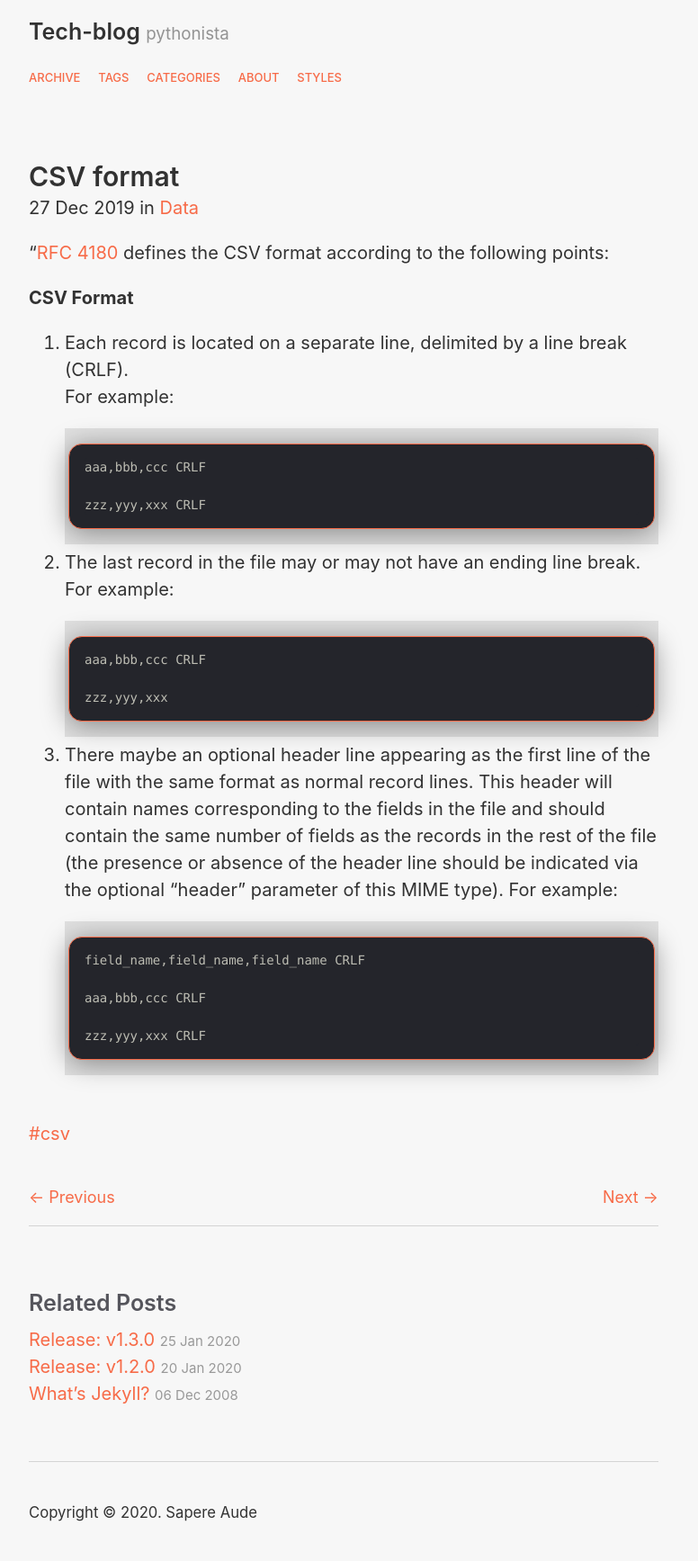
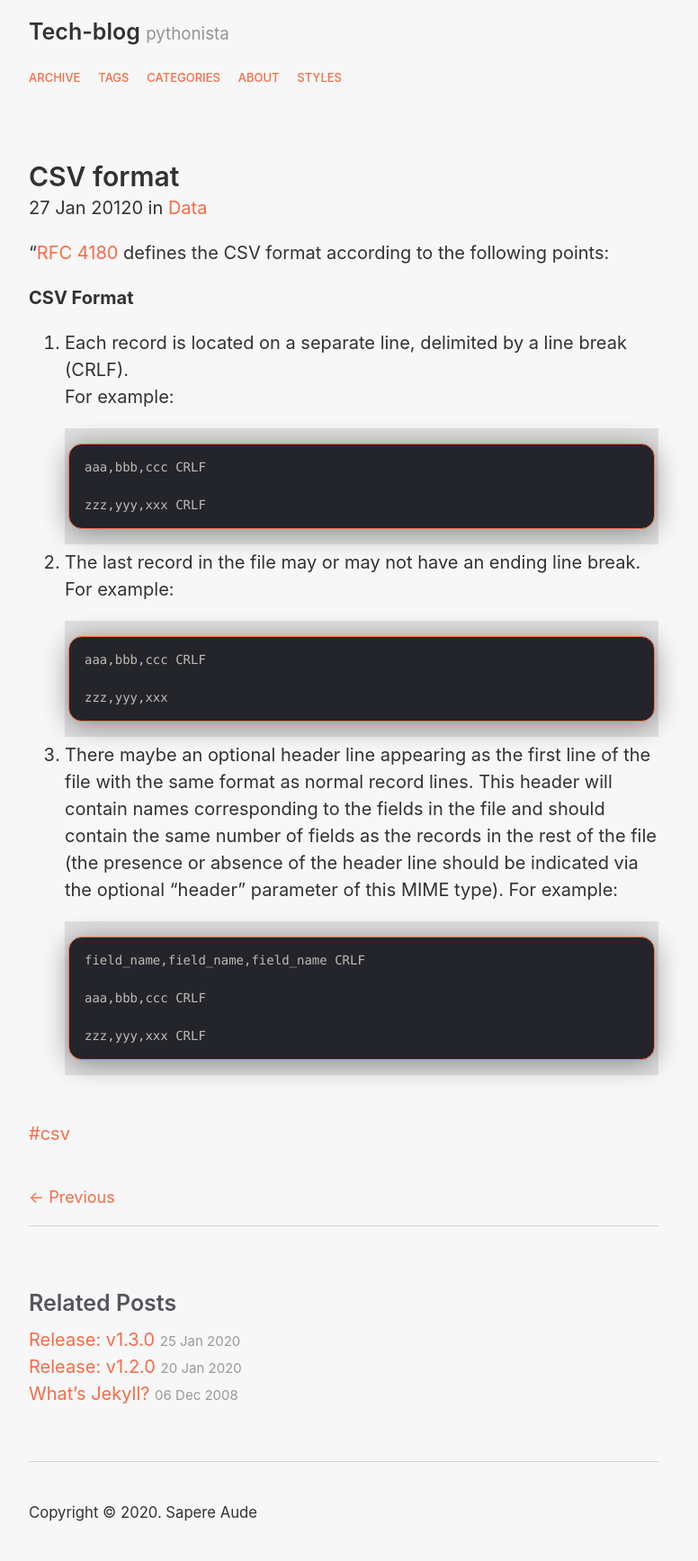
Before and after one commit to Milko-R/Milko-R.github.io, a Jekyll site: the page built from _posts/2020-01-27-csv_format.md, in a window 1280 px wide. Shown: the whole page at 90% size, without its empty margins (258-1034 px from the left). Built offline with Jekyll 4.4.1, drawn with Linux system fonts in a browser that asks for light colours.

Commit message:
Update and rename 2019-12-27-csv_format.md to 2020-01-27-csv_format.md

```diff
--- a/_posts/2019-12-27-csv_format.md
+++ b/_posts/2020-01-27-csv_format.md
@@ -1,7 +1,7 @@
 ---
 layout: post
 title: CSV format
-date: 2019-12-27 14:43:00
+date: 20120-01-27 14:43:00
 categories: [Data]
 tags: [csv]
 ---
```
